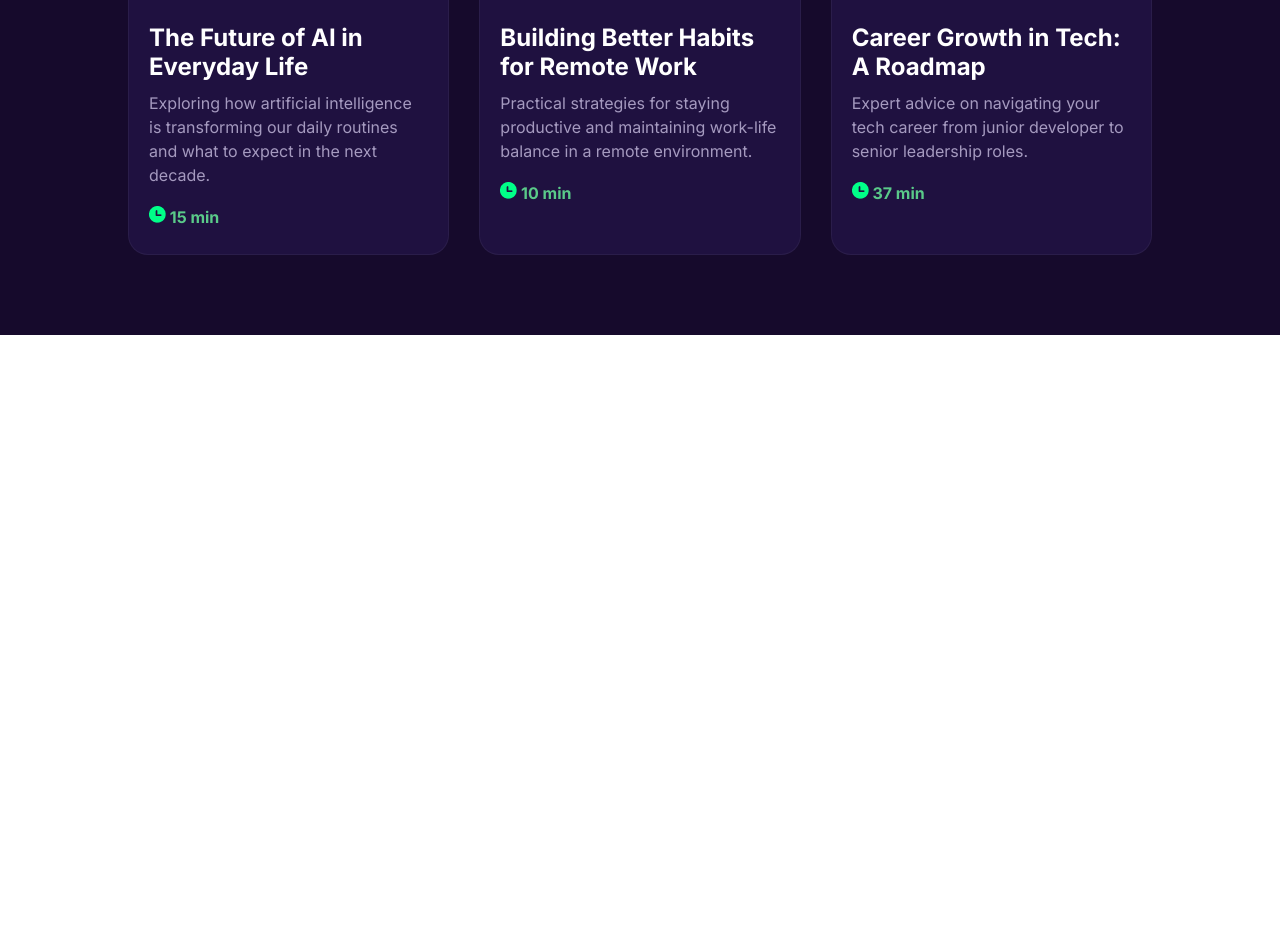
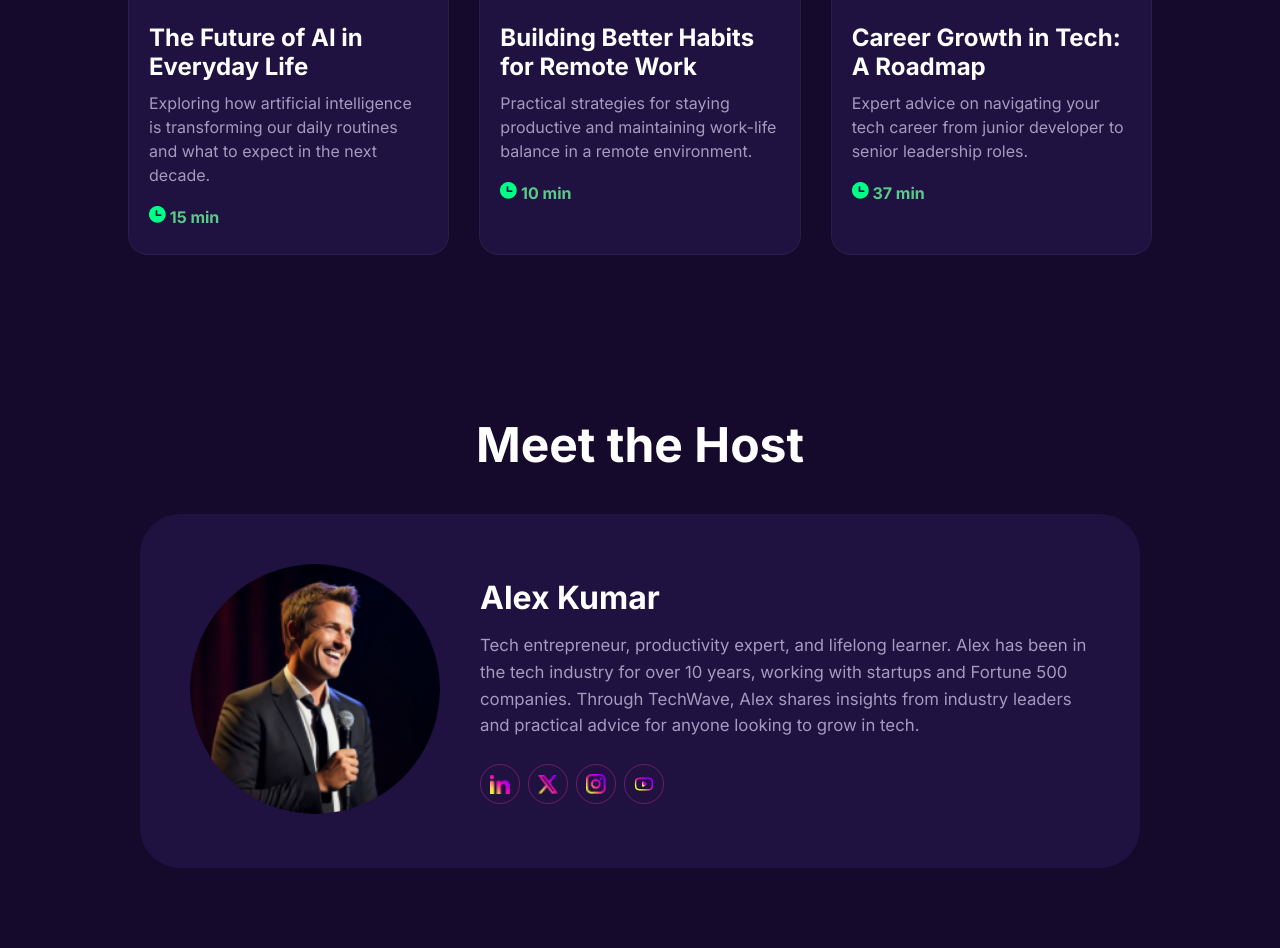
Before and after one commit to kawsarNK/Assignment-2, a plain HTML site: page index.html in a window 1280 px wide. Shown: the part 2834-3782 px from the top of the page. Before the commit the page ends 3169 px from the top, so only its background shows below. Drawn offline with Linux system fonts and the light colour scheme; grey boxes are pictures that could not be loaded.

Commit message:
Complete host section

```diff
--- a/index.html
+++ b/index.html
@@ -173,6 +173,32 @@
             </div>
         </section>
 
+
+
+        <section id="host" class="host">
+            <h1>Meet the Host</h1>
+            <div class="host-container">
+                <div class="img">
+                    <img src="./assets/host.png" alt="Host">
+                </div>
+                <div>
+                    <h3>Alex Kumar</h3>
+                    <p>Tech entrepreneur, productivity expert, and lifelong learner. Alex has been in the tech industry
+                        for
+                        over 10 years, working with startups and Fortune 500 companies. Through TechWave, Alex shares
+                        insights from industry leaders and practical advice for anyone looking to grow in tech.</p>
+                    <div class="social-links">
+                        <a href=""><img src="./assets/linkedin.png" alt="linkedin"></a>
+                        <a href=""><img src="./assets/x.png" alt="twitter"></a>
+                        <a href=""><img src="./assets/instagram.png" alt="instagram"></a>
+                        <a href=""> <img src="./assets/youtube.png" alt="youtube"></a>
+
+                    </div>
+                </div>
+            </div>
+
+        </section>
+
     </main>
     <footer>
 
--- a/styles/style.css
+++ b/styles/style.css
@@ -324,7 +324,6 @@ nav ul {
 .episode-card iframe {
     width: 100%;
     height: 200px;
-    border: none;
     display: block;
 }
 
@@ -358,15 +357,84 @@ nav ul {
     align-items: center;
 }
 
-@media (max-width: 576px) {
-    .episodes {
-        padding: 40px 5%;
-    }
+/* host Section */
+.host {
+    padding: 80px 10%;
+    background-color: #160a2c;
+    color: white;
+    text-align: center;
+}
 
-    .episode-grid {
-        grid-template-columns: 1fr;
-    }
+.host h1 {
+    font-size: 3rem;
+    margin-bottom: 40px;
 }
+
+.host-container {
+    background: #1f1140;
+    max-width: 1000px;
+    margin: 0 auto;
+    padding: 50px;
+    border-radius: 40px;
+    display: flex;
+    align-items: center;
+    gap: 40px;
+    text-align: left;
+}
+
+.host-container .img img {
+    width: 250px;
+    height: 250px;
+    border-radius: 50%;
+}
+
+.host-container h3 {
+    font-size: 2rem;
+    margin-bottom: 15px;
+}
+
+.host-container p {
+    color: #a59abf;
+    line-height: 1.6;
+    margin-bottom: 25px;
+    font-size: 1.05rem;
+}
+
+/* Social Media Icons */
+
+.social-links {
+    display: flex;
+    gap: 8px;
+    margin-top: 20px;
+}
+
+.social-links a {
+    width: 100%;
+    max-width: 40px;
+    height: 40px;
+    border: 1px solid rgb(189, 39, 144, 0.5);
+    border-radius: 50%;
+    display: flex;
+    align-items: center;
+    justify-content: center;
+    transition: all 0.3s ease;
+    text-decoration: none;
+}
+
+.social-links a img {
+    width: 100%;
+    max-width: 20px;
+    height: 20px;
+    object-fit: contain;
+    border-radius: 0;
+}
+
+.social-links a:hover {
+    background-color: rgba(0, 255, 136, 0.1);
+    transform: translateY(-3px);
+    box-shadow: 0 4px 10px rgba(0, 255, 136, 0.2);
+}
+
 
 @media (max-width: 576px) {
     .nav-links {
@@ -431,4 +499,20 @@ nav ul {
     .episode-grid {
         grid-template-columns: 1fr;
     }
+
+    .host-container {
+        flex-direction: column;
+        text-align: center;
+        padding: 40px 20px;
+        gap: 20px;
+    }
+
+    .host-container .img img {
+        width: 180px;
+        height: 180px;
+    }
+
+    .social-links {
+        justify-content: center;
+    }
 }
```
